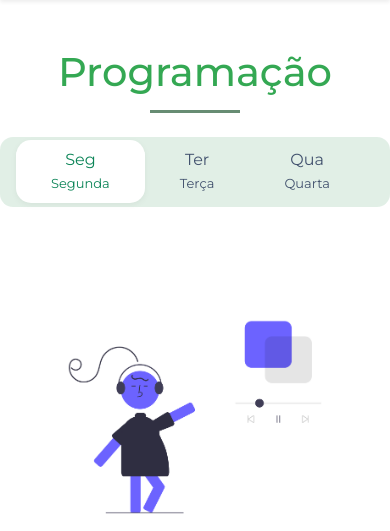
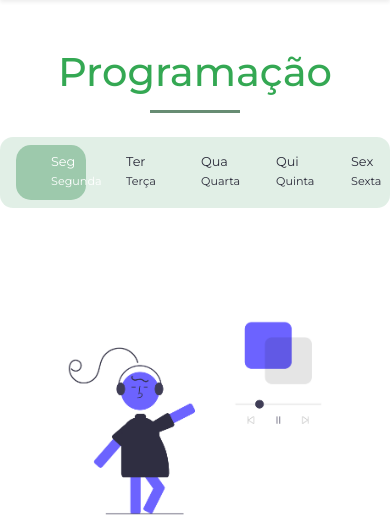
Before and after one commit to annycrv/RadioIFRNSPP, a Django app: page /programacao/1/ in a window 390 px wide. Shown: the part 103-634 px from the top of the page. Run offline with Django 5.2, Linux system fonts and the light colour scheme; data that the repository does not hold is empty.

Commit message:
alterando imagem do index

```diff
--- a/radio/static/radio/css/estilo.css
+++ b/radio/static/radio/css/estilo.css
@@ -59,7 +59,7 @@ html, body {
 .hero {
   background: linear-gradient(90deg, #eef2ff 0%, #b3d5bf 100%);
   overflow: hidden;
-  height: 600px;
+  height: 650px;
   margin-bottom: 130px;
 }
 .title-hero {
@@ -113,8 +113,8 @@ html, body {
 /* Etiqueta AO VIVO */
 .badge-live {
   position: absolute;
-  bottom: 70%;
-  left: 5%;
+  bottom: 80%;
+  left: 1px;
   background: white;
   border-radius: 20px;
   padding: 8px 16px;
@@ -137,6 +137,7 @@ html, body {
 .badge-now-playing {
   position: absolute;
   right: 5px;
+  bottom: 10px;
   background: white;
   border-radius: 20px;
   padding: 8px 16px;
@@ -145,6 +146,7 @@ html, body {
   display: flex;
   align-items: center;
   gap: 6px;
+  margin-bottom: 4px;
 }
 
 /* Animação de movimento */
@@ -241,7 +243,6 @@ html, body {
   display: flex;
   justify-content: center;
 }
-
 .semana-container {
   background-color: #9dc9ac4d;
   border-radius: 13px;
@@ -249,42 +250,62 @@ html, body {
   display: flex;
   justify-content: space-around;
   align-items: center;
-  max-width: 970px; /* largura máxima para não ocupar a tela toda */
+  max-width: 970px;
   width: 100%;
-  height: 70px;
+  gap: 10px;
+  flex-wrap: nowrap; /* mantém tudo na mesma linha */
 }
 
+/* Estilo dos dias */
 .dia-card {
   text-align: center;
-  text-decoration: none;
-  color: #42526e;
+  flex: 1; /* todos crescem igualmente */
+  min-width: 60px; /* limite mínimo para não sumirem */
   padding: 10px 35px;
   border-radius: 15px;
-  background-color: transparent;
+  color: #2b2b3a;
+  text-decoration: none;
   transition: all 0.3s ease;
   font-weight: 300;
 }
 
 .dia-card h6 {
   font-weight: 400;
-  margin-bottom: 4px;
+  margin-bottom:4px ;
+  line-height: 1.1;
 }
 
 .dia-card p {
-  margin: 0;
   font-size: 13px;
-}
-
-.dia-card:hover {
-  background-color: #e8f0f8;
-  transform: translateY(-2px);
+  margin: 0px;
 }
 
 .dia-card.ativo {
-  background-color: #ffffff;
-  box-shadow: 0 2px 6px rgba(0, 0, 0, 0.05);
-  color: #0b8457;
-  font-weight: 200;
+  background-color: #9dc9ac;
+  color: white;
+}
+
+/* Responsividade */
+@media (max-width: 768px) {
+  .dia-card h6 {
+    font-size: 0.9rem;
+  }
+  .dia-card p {
+    font-size: 0.8rem;
+  }
+}
+
+@media (max-width: 480px) {
+  .semana-container {
+    padding: 10px;
+    gap: 5px;
+  }
+  .dia-card h6 {
+    font-size: 0.8rem;
+  }
+  .dia-card p {
+    font-size: 0.7rem;
+  }
 }
 
 
--- a/radio/templates/radio/index.html
+++ b/radio/templates/radio/index.html
@@ -109,13 +109,13 @@
 <div id="carouselExample" class="carousel slide col-lg-4 mb-4 mb-lg-0">
   <div class="carousel-inner ">
     <div class="carousel-item active">
-      <img src="{% static 'radio/img/meninasradio.jpg' %}" class="d-block w-100" alt="...">
+      <img src="{% static 'radio/img/meninasradio.jpg' %}" class="d-block w-100 rounded" alt="...">
     </div>
     <div class="carousel-item">
-      <img src="{% static 'radio/img/meninasradio.jpg' %}" class="d-block w-100" alt="...">
+      <img src="{% static 'radio/img/meninasradio.jpg' %}" class="d-block w-100 rounded" alt="...">
     </div>
     <div class="carousel-item">
-      <img src="{% static 'radio/img/meninasradio.jpg' %}" class="d-block w-100" alt="...">
+      <img src="{% static 'radio/img/meninasradio.jpg' %}" class="d-block w-100 rounded" alt="...">
     </div>
   </div>
   <button class="carousel-control-prev" type="button" data-bs-target="#carouselExample" data-bs-slide="prev">
--- a/radio/templates/radio/pedidos.html
+++ b/radio/templates/radio/pedidos.html
@@ -17,7 +17,7 @@
       Horário de Pedidos
     </h4>
 
-    <p class="card-text text-muted">Você pode fazer seus pedidos durante os seguintes horários:</p>
+    <p class="card-text text-muted fw-bold">Você pode fazer seus pedidos durante os seguintes horários:</p>
 
     <!-- Card 1 -->
     <div class="card mb-4" style="max-width: 540px;">
@@ -30,7 +30,7 @@
       </div>
     </div>
 
-    <p class="card-text text-muted mb-3">Você poderá ouvir as músicas solicitadas nos seguintes horários:</p>
+    <p class="card-text text-muted mb-3 fw-bold">Você poderá ouvir as músicas solicitadas nos seguintes horários:</p>
 
     <!-- Card 2 -->
     <div class="card mb-4" style="max-width: 540px;">
```
Also changed, not shown: radio/static/radio/img/index1.png (added), radio/static/radio/img/index2.png, radio/static/radio/img/millie.jpg (deleted).
